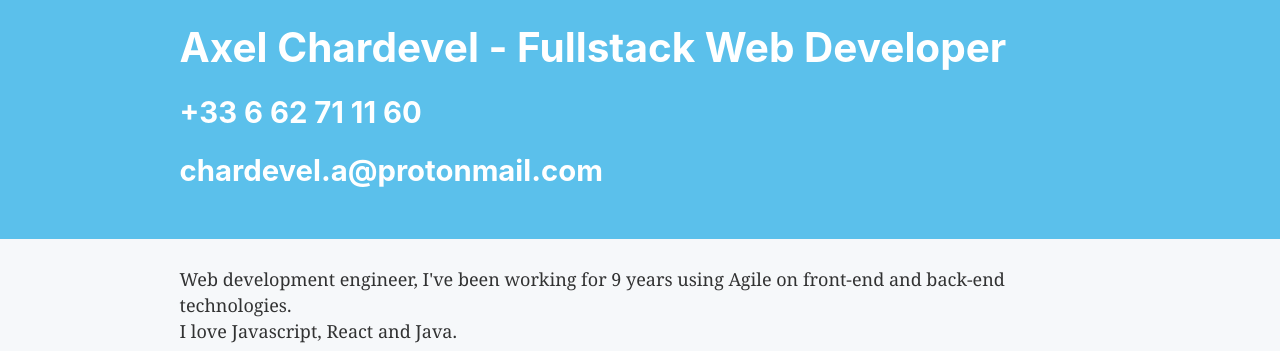
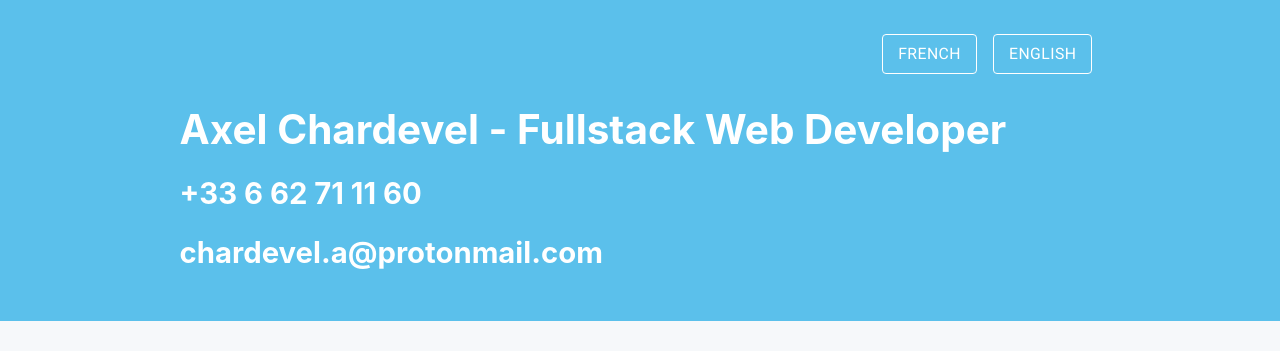
Before and after one commit to Ex4l/chardevel.com, a Gatsby site: page / in a window 1280 px wide. Shown: the top 351 px of the page. Built offline with nearby package versions, Linux system fonts and the light colour scheme; Gatsby itself is replaced by a stand-in of ours.

Commit message:
feature(i18n): add change language buttons

```diff
--- a/gatsby-config.js
+++ b/gatsby-config.js
@@ -30,6 +30,21 @@ module.exports = {
         icon: `src/images/gatsby-icon.png`, // This path is relative to the root of the site.
       },
     },
+    {
+      resolve: `gatsby-plugin-prefetch-google-fonts`,
+      options: {
+        fonts: [
+          {
+            family: `Roboto Mono`,
+            variants: [`300`, `400`, `500`, `700`],
+          },
+          {
+            family: `Roboto`,
+            subsets: [`latin`],
+          },
+        ],
+      },
+    },
     // this (optional) plugin enables Progressive Web App + Offline functionality
     // To learn more, visit: https://gatsby.dev/offline
     // `gatsby-plugin-offline`,
--- a/package.json
+++ b/package.json
@@ -3,13 +3,15 @@
   "private": true,
   "description": "Axel Chardevel website",
   "version": "0.1.0",
-  "author": "Axel Chardevel <chardevel.a@gmail.com>",
+  "author": "Axel Chardevel <chardevel.a@protonmail.com>",
   "dependencies": {
+    "@material-ui/core": "^4.9.11",
     "@types/react-helmet": "^5.0.15",
     "gatsby": "^2.20.35",
     "gatsby-image": "^2.3.5",
     "gatsby-plugin-manifest": "^2.3.7",
     "gatsby-plugin-offline": "^3.1.5",
+    "gatsby-plugin-prefetch-google-fonts": "^1.4.3",
     "gatsby-plugin-react-helmet": "^3.2.5",
     "gatsby-plugin-sharp": "^2.5.7",
     "gatsby-plugin-typescript": "^2.3.5",
--- a/src/components/Header.tsx
+++ b/src/components/Header.tsx
@@ -1,3 +1,4 @@
+import LanguageButton from "@components/LanguageButton";
 import React, { FunctionComponent } from "react";
 import "src/styles/header.css";
 import Me from "./cv/Me";
@@ -21,6 +22,8 @@ const Header: FunctionComponent<HeaderProps> = ({ siteTitle }) => (
         padding: `1.45rem 1.0875rem`,
       }}
     >
+      <LanguageButton />
+
       <h1 style={{ margin: 0 }}>
         <Me />
       </h1>
--- /dev/null
+++ b/src/components/LanguageButton.tsx
@@ -0,0 +1,33 @@
+import Button from "@material-ui/core/Button";
+import React from "react";
+import { getI18n, useTranslation } from "react-i18next";
+import "src/styles/language-button.css";
+import { EN, FR } from "src/utils/constants";
+
+const LanguageButton = () => {
+  const { t } = useTranslation();
+  const setLanguage = (lang: string) => {
+    getI18n().changeLanguage(lang);
+  };
+
+  return getI18n().isInitialized ? (
+    <div className="language-button-container">
+      <Button
+        className="language-button"
+        variant="outlined"
+        onClick={() => setLanguage(FR)}
+      >
+        {t("global.french")}
+      </Button>
+      <Button
+        className="language-button"
+        variant="outlined"
+        onClick={() => setLanguage(EN)}
+      >
+        {t("global.english")}
+      </Button>
+    </div>
+  ) : null;
+};
+
+export default LanguageButton;
--- a/src/components/Layout.tsx
+++ b/src/components/Layout.tsx
@@ -8,8 +8,8 @@
 import { graphql, useStaticQuery } from "gatsby";
 import PropTypes from "prop-types";
 import React, { FunctionComponent } from "react";
+import "src/styles/layout.css";
 import Header from "./Header";
-import "./layout.css";
 
 const Layout: FunctionComponent = ({ children }) => {
   const data = useStaticQuery(graphql`
--- a/src/content/cv/en-GB/translation.json
+++ b/src/content/cv/en-GB/translation.json
@@ -1,4 +1,8 @@
 {
+  "global": {
+    "french": "French",
+    "english": "English"
+  },
   "me": {
     "job": "Fullstack Web Developer",
     "phoneNumber": "+33 6 62 71 11 60"
--- a/src/content/cv/fr-FR/translation.json
+++ b/src/content/cv/fr-FR/translation.json
@@ -1,4 +1,8 @@
 {
+  "global": {
+    "french": "Français",
+    "english": "Anglais"
+  },
   "me": {
     "job": "Développeur Fullstack Web",
     "phoneNumber": "06 62 71 11 60"
--- /dev/null
+++ b/src/styles/language-button.css
@@ -0,0 +1,11 @@
+.language-button-container {
+  display: flex;
+  justify-content: flex-end;
+  margin-bottom: 1.45rem;
+}
+
+.language-button {
+  color: #ffffff !important;
+  margin: 8px !important;
+  border-color: white !important;
+}
--- /dev/null
+++ b/src/utils/constants.tsx
@@ -0,0 +1,3 @@
+export const FR = "fr-FR";
+
+export const EN = "en-GB";
```
Also changed, not shown: src/styles/layout.css (renamed from src/components/layout.css), 1 other file.
